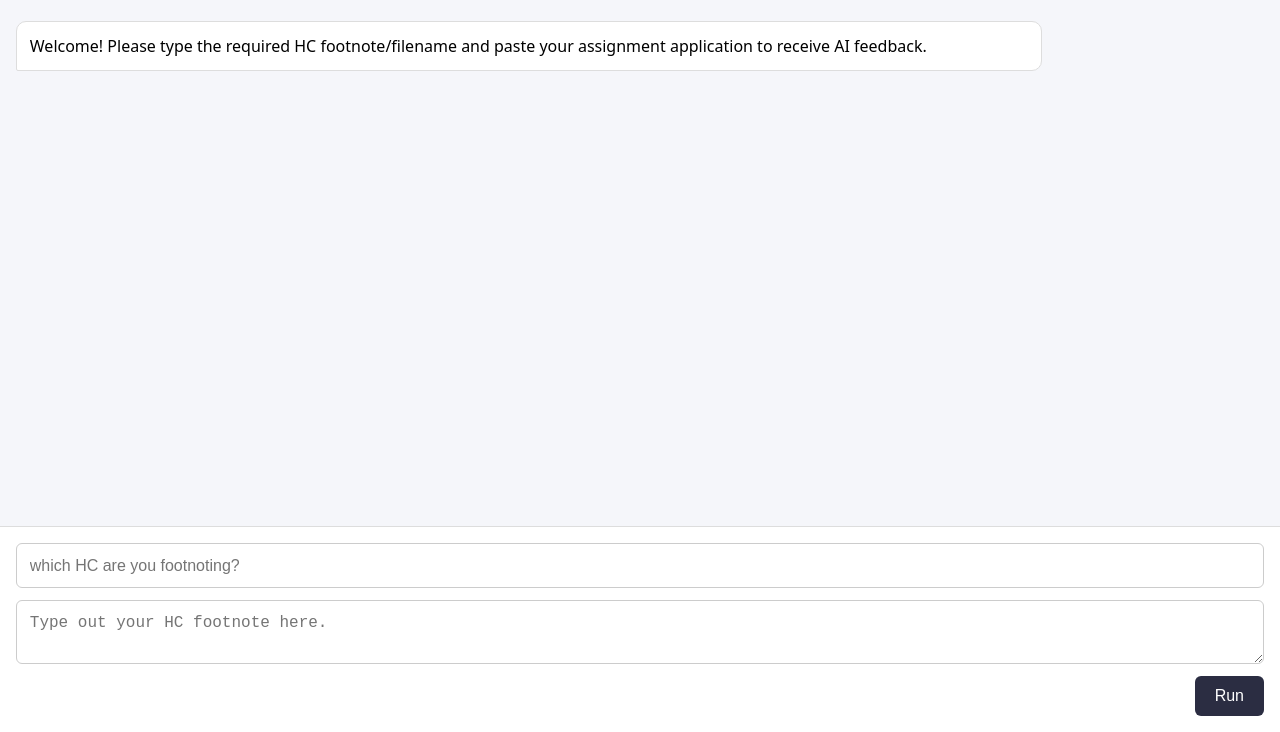
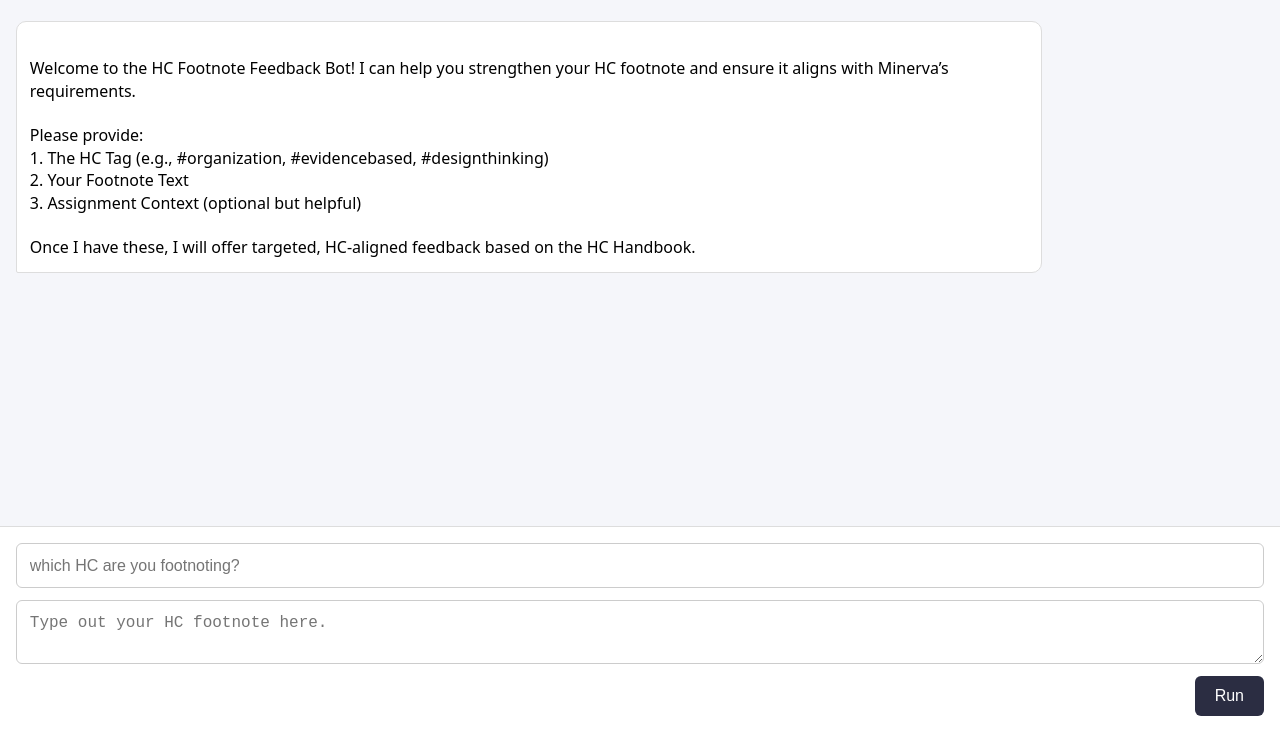
Before and after one commit to tedydas28/hc-tutor, a plain HTML site: page index.html in a window 1280 px wide. Shown: the part 68-800 px from the top of the page. Drawn offline with Linux system fonts and the light colour scheme.

Commit message:
UI: Updated welcome message with detailed instructions for the user.

```diff
--- a/index.html
+++ b/index.html
@@ -223,7 +223,17 @@
         });
 
         // Add initial welcome message
-        addMessage("Welcome! Please type the required HC footnote/filename and paste your assignment application to receive AI feedback.", "bot");
+        const welcomeMessage = `
+        Welcome to the HC Footnote Feedback Bot! I can help you strengthen your HC footnote and ensure it aligns with Minerva’s requirements.
+
+        Please provide:
+        1. The HC Tag (e.g., #organization, #evidencebased, #designthinking)
+        2. Your Footnote Text
+        3. Assignment Context (optional but helpful)
+
+        Once I have these, I will offer targeted, HC-aligned feedback based on the HC Handbook.
+        `;
+        addMessage(welcomeMessage, "bot");
     </script>
 
 </body>
```
